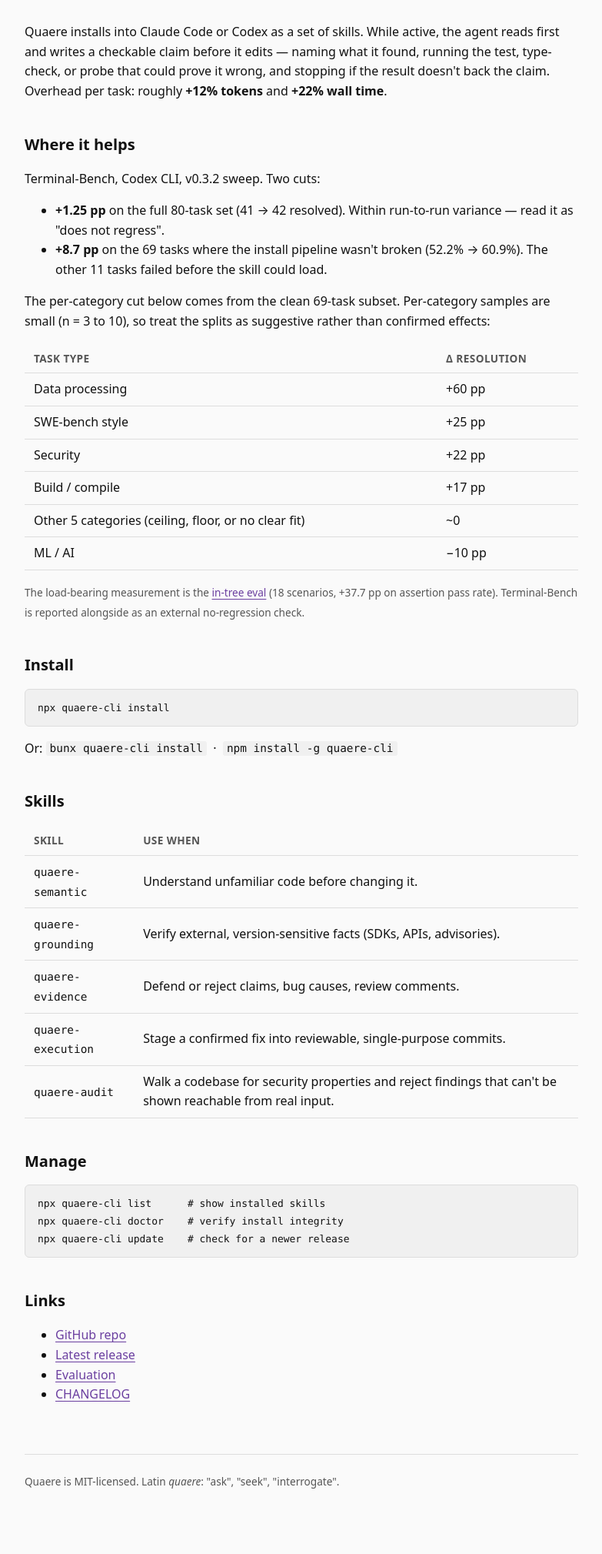
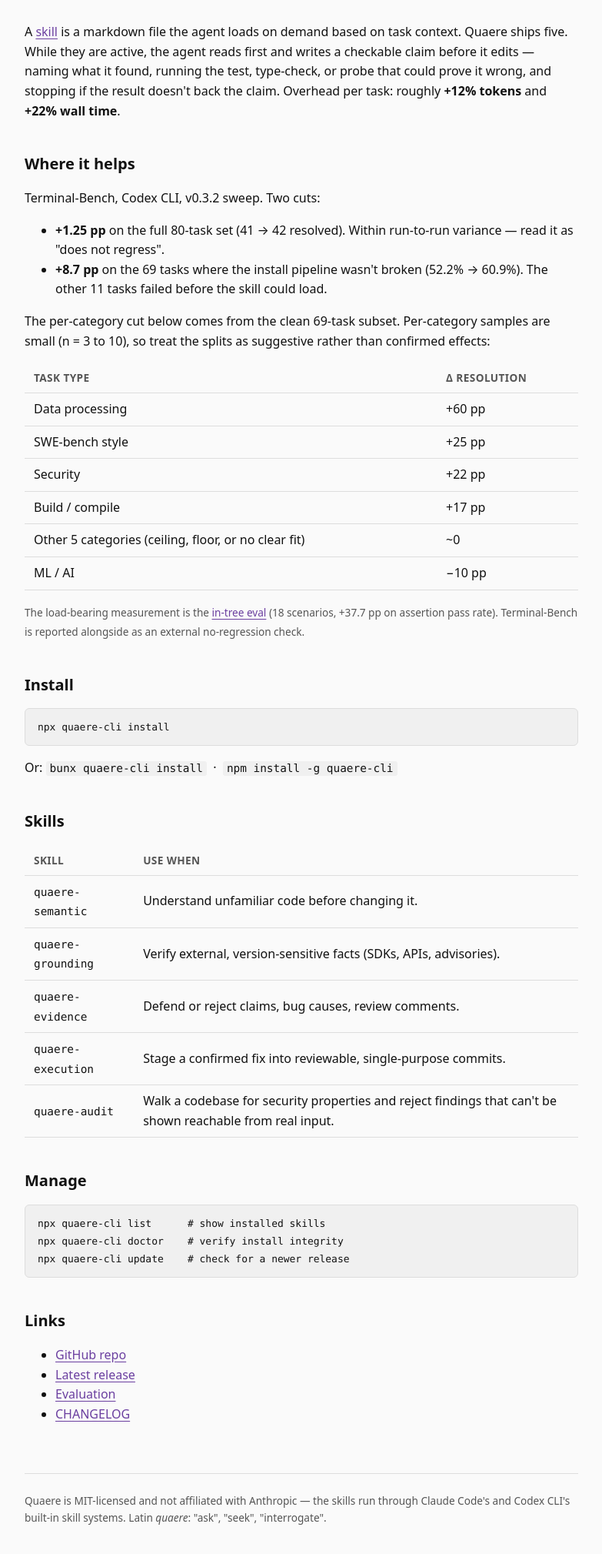
Before and after one commit to haru0416-dev/quaere, a plain HTML site: page web/index.html in a window 1280 px wide. Shown: the part 163-2182 px from the top of the page at 77% size, without its empty margins (248-1031 px from the left). Drawn offline with Linux system fonts and the light colour scheme.

Commit message:
docs: add Anthropic-not-affiliated disclaimer + skill primer
Two HN-launch readiness gaps:

- Readers unfamiliar with Claude Code / Codex CLI skills did not have a
  one-line definition of what "skill" means in this project; the docs
  used the word as a known term. Add a one-line primer that says
  skills are markdown files the agent loads on demand based on task
  context, and link to Anthropic's skill docs.
- Neither README nor landing said Quaere is independent from Anthropic.
  HN readers will reasonably ask. Add an explicit "not affiliated"
  block in the README (just after the opening pitch) and the landing
  footer (next to the existing MIT line). The disclaimer also clarifies
  the trust model: Quaere does not run agent code; it ships skill
  files that Claude Code / Codex load through their own skill systems.

```diff
--- a/web/index.html
+++ b/web/index.html
@@ -81,7 +81,7 @@
   <h1>Quaere <small>/ˈkwae̯.re/ — "ask"</small></h1>
   <p class="tagline">Skills that make coding agents stop and verify before they patch.</p>
 
-  <p>Quaere installs into Claude Code or Codex as a set of skills. While active, the agent reads first and writes a checkable claim before it edits — naming what it found, running the test, type-check, or probe that could prove it wrong, and stopping if the result doesn't back the claim. Overhead per task: roughly <strong>+12% tokens</strong> and <strong>+22% wall time</strong>.</p>
+  <p>A <a href="https://docs.claude.com/en/docs/claude-code/skills">skill</a> is a markdown file the agent loads on demand based on task context. Quaere ships five. While they are active, the agent reads first and writes a checkable claim before it edits — naming what it found, running the test, type-check, or probe that could prove it wrong, and stopping if the result doesn't back the claim. Overhead per task: roughly <strong>+12% tokens</strong> and <strong>+22% wall time</strong>.</p>
 
   <h2>Where it helps</h2>
   <p>Terminal-Bench, Codex CLI, v0.3.2 sweep. Two cuts:</p>
@@ -136,7 +136,7 @@ npx quaere-cli update    # check for a newer release</code></pre>
   </main>
 
   <footer>
-    Quaere is MIT-licensed. Latin <em>quaere</em>: "ask", "seek", "interrogate".
+    Quaere is MIT-licensed and not affiliated with Anthropic — the skills run through Claude Code's and Codex CLI's built-in skill systems. Latin <em>quaere</em>: "ask", "seek", "interrogate".
   </footer>
 </body>
 </html>
```
Also changed, not shown: README.md.
